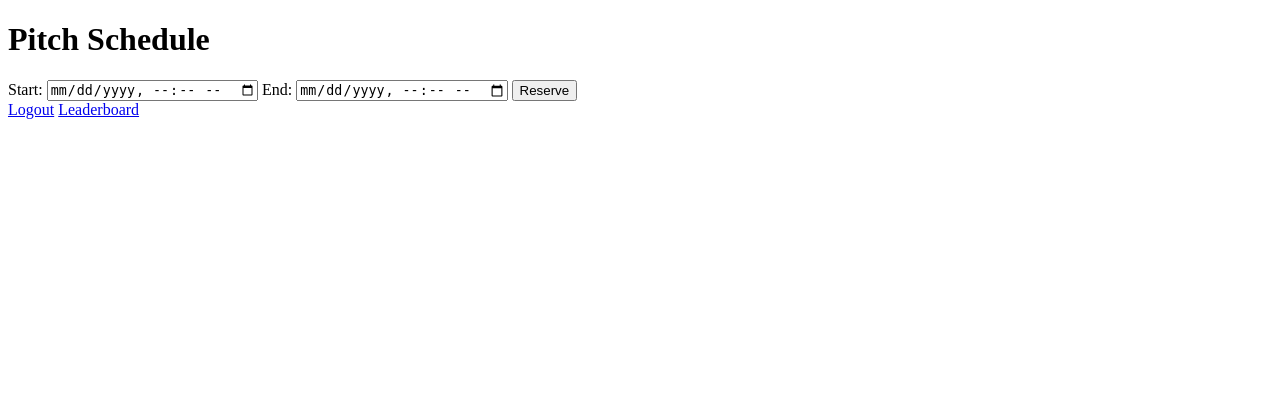
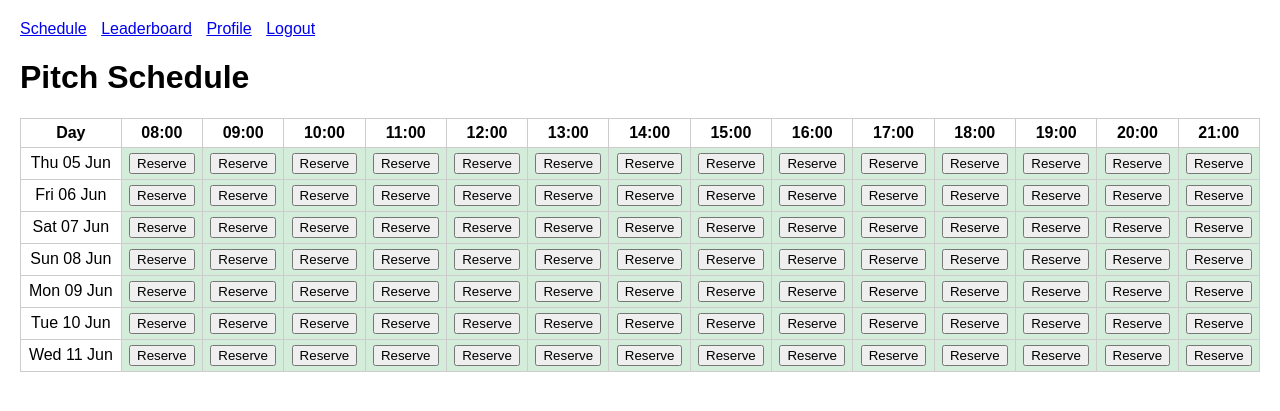
Before and after one commit to NikolasNeofytou/football_matcher, a Flask app: page / in a window 1280 px wide. Shown: the top 411 px of the page. Run offline with Flask 3, Linux system fonts and the light colour scheme; the visitor is signed in with stand-in values (Sample User, id 1); data that the repository does not hold is empty.

Commit message:
Improve schedule view and styling

```diff
--- a/app/routes.py
+++ b/app/routes.py
@@ -1,13 +1,32 @@
 from flask import render_template, redirect, url_for, request, flash
 from flask_login import login_user, logout_user, login_required, current_user
-from datetime import datetime
+from datetime import datetime, timedelta, time
 from . import app, db
 from .models import User, Team, Reservation, Match
 
 @app.route('/')
 def index():
-    reservations = Reservation.query.order_by(Reservation.start_time).all()
-    return render_template('index.html', reservations=reservations)
+    # build a weekly schedule starting today with hourly slots from 8 to 21
+    start_date = datetime.now().date()
+    hours = list(range(8, 22))
+    schedule = []
+    for day in range(7):
+        date = start_date + timedelta(days=day)
+        slots = []
+        for hr in hours:
+            slot_start = datetime.combine(date, time(hr, 0))
+            slot_end = slot_start + timedelta(hours=1)
+            reserved = Reservation.query.filter(
+                Reservation.start_time <= slot_start,
+                Reservation.end_time > slot_start
+            ).first()
+            slots.append({
+                'start': slot_start,
+                'end': slot_end,
+                'reserved': reserved is not None
+            })
+        schedule.append({'date': date, 'slots': slots})
+    return render_template('index.html', schedule=schedule, hours=hours)
 
 @app.route('/register', methods=['GET', 'POST'])
 def register():
--- /dev/null
+++ b/app/static/style.css
@@ -0,0 +1,27 @@
+body {
+    font-family: Arial, sans-serif;
+    margin: 20px;
+}
+nav a {
+    margin-right: 10px;
+}
+table.schedule {
+    border-collapse: collapse;
+    width: 100%;
+}
+table.schedule th, table.schedule td {
+    border: 1px solid #ccc;
+    padding: 5px;
+    text-align: center;
+}
+table.schedule td.reserved {
+    background-color: #f8d7da;
+}
+table.schedule td.free {
+    background-color: #d4edda;
+}
+.flashes {
+    list-style: none;
+    padding: 0;
+    color: red;
+}
--- a/app/templates/index.html
+++ b/app/templates/index.html
@@ -1,19 +1,37 @@
-<!doctype html>
-<title>Pitch Schedule</title>
+{% extends 'layout.html' %}
+{% block title %}Pitch Schedule{% endblock %}
+{% block content %}
 <h1>Pitch Schedule</h1>
-<ul>
-{% for r in reservations %}
-<li>{{ r.start_time }} - {{ r.end_time }} reserved by user {{ r.user_id }}</li>
-{% endfor %}
-</ul>
-{% if current_user.is_authenticated %}
-<form method='post' action='/reservation'>
-Start: <input type='datetime-local' name='start'>
-End: <input type='datetime-local' name='end'>
-<button type='submit'>Reserve</button>
-</form>
-<a href='/logout'>Logout</a>
-{% else %}
-<a href='/login'>Login</a> | <a href='/register'>Register</a>
-{% endif %}
-<a href='/leaderboard'>Leaderboard</a>
+<table class="schedule">
+    <thead>
+        <tr>
+            <th>Day</th>
+            {% for hour in hours %}
+            <th>{{ '%02d:00'|format(hour) }}</th>
+            {% endfor %}
+        </tr>
+    </thead>
+    <tbody>
+        {% for day in schedule %}
+        <tr>
+            <td>{{ day.date.strftime('%a %d %b') }}</td>
+            {% for slot in day.slots %}
+            <td class="{% if slot.reserved %}reserved{% else %}free{% endif %}">
+                {% if slot.reserved %}
+                    Reserved
+                {% elif current_user.is_authenticated %}
+                <form method="post" action="/reservation">
+                    <input type="hidden" name="start" value="{{ slot.start.isoformat() }}">
+                    <input type="hidden" name="end" value="{{ slot.end.isoformat() }}">
+                    <button type="submit">Reserve</button>
+                </form>
+                {% else %}
+                    Free
+                {% endif %}
+            </td>
+            {% endfor %}
+        </tr>
+        {% endfor %}
+    </tbody>
+</table>
+{% endblock %}
--- /dev/null
+++ b/app/templates/layout.html
@@ -0,0 +1,29 @@
+<!doctype html>
+<html>
+<head>
+    <title>{% block title %}Football Matcher{% endblock %}</title>
+    <link rel="stylesheet" href="{{ url_for('static', filename='style.css') }}">
+</head>
+<body>
+<nav>
+    <a href="/">Schedule</a>
+    <a href="/leaderboard">Leaderboard</a>
+    {% if current_user.is_authenticated %}
+    <a href="/profile">Profile</a>
+    <a href="/logout">Logout</a>
+    {% else %}
+    <a href="/login">Login</a> | <a href="/register">Register</a>
+    {% endif %}
+</nav>
+{% with messages = get_flashed_messages() %}
+    {% if messages %}
+    <ul class="flashes">
+        {% for message in messages %}<li>{{ message }}</li>{% endfor %}
+    </ul>
+    {% endif %}
+{% endwith %}
+<div class="content">
+{% block content %}{% endblock %}
+</div>
+</body>
+</html>
```
Also changed, not shown: app/templates/leaderboard.html (+6 -4 lines), app/templates/login.html (+9 -6 lines), app/templates/profile.html (+8 -6 lines), app/templates/register.html (+10 -7 lines).
